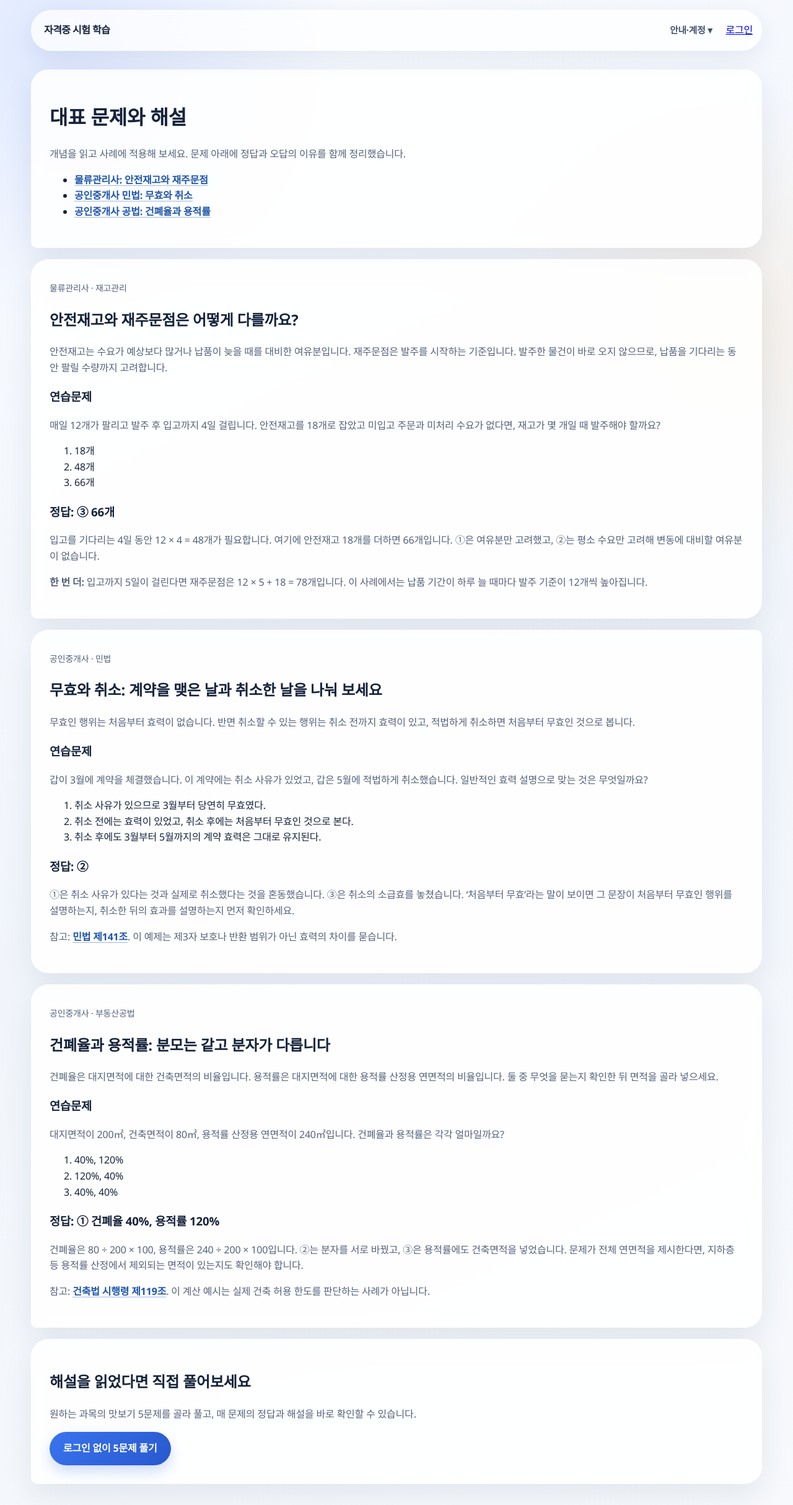
After one commit to noh73010/education-webapp, a Django app: page /study-examples/ in a window 1280 px wide. The commit adds this page. Shown: the whole page at 62% size. Run offline with Django 5.2, Linux system fonts and the light colour scheme.

Commit message:
Publish free study examples and explanations

```diff
--- a/core/templates/core/landing.html
+++ b/core/templates/core/landing.html
@@ -55,6 +55,12 @@
   <article><span>03</span><div><h2>다음 공부도 자연스럽게</h2><p>로그인 후 기록을 저장하고 복습을 이어가요.</p></div></article>
 </section>
 
+<section class="landing-example" aria-labelledby="public-example-title">
+  <h2 id="public-example-title">대표 문제와 해설 보기</h2>
+  <p>안전재고, 무효와 취소, 건폐율과 용적률을 사례로 공부해 보세요. 로그인 없이 읽을 수 있습니다.</p>
+  <a class="sub-button" href="{% url 'study_examples' %}">대표 문제와 해설 보기</a>
+</section>
+
 <section class="subject-selection" aria-labelledby="subject-selection-title">
   <div class="subject-section-heading">
     <h2 id="subject-selection-title">자격증 선택 · 본격적으로 공부하기</h2>
--- /dev/null
+++ b/core/templates/core/study_examples.html
@@ -0,0 +1,57 @@
+{% extends 'core/base.html' %}
+{% block title %}물류관리사·공인중개사 대표 문제와 해설 | 합격한걸음{% endblock %}
+{% block meta_description %}안전재고와 재주문점, 무효와 취소, 건폐율과 용적률을 사례와 연습문제로 공부하세요.{% endblock %}
+{% block meta_robots %}index, follow{% endblock %}
+{% block content %}
+<main class="page-shell compact-page">
+  <header class="card">
+    <h1>대표 문제와 해설</h1>
+    <p>개념을 읽고 사례에 적용해 보세요. 문제 아래에 정답과 오답의 이유를 함께 정리했습니다.</p>
+    <nav aria-label="공개 학습 자료 목차">
+      <ul>
+        <li><a href="#inventory">물류관리사: 안전재고와 재주문점</a></li>
+        <li><a href="#contract">공인중개사 민법: 무효와 취소</a></li>
+        <li><a href="#floor-area">공인중개사 공법: 건폐율과 용적률</a></li>
+      </ul>
+    </nav>
+  </header>
+  <article class="card" id="inventory">
+    <p class="meta-text">물류관리사 · 재고관리</p>
+    <h2>안전재고와 재주문점은 어떻게 다를까요?</h2>
+    <p>안전재고는 수요가 예상보다 많거나 납품이 늦을 때를 대비한 여유분입니다. 재주문점은 발주를 시작하는 기준입니다. 발주한 물건이 바로 오지 않으므로, 납품을 기다리는 동안 팔릴 수량까지 고려합니다.</p>
+    <h3>연습문제</h3>
+    <p>매일 12개가 팔리고 발주 후 입고까지 4일 걸립니다. 안전재고를 18개로 잡았고 미입고 주문과 미처리 수요가 없다면, 재고가 몇 개일 때 발주해야 할까요?</p>
+    <ol><li>18개</li><li>48개</li><li>66개</li></ol>
+    <h3>정답: ③ 66개</h3>
+    <p>입고를 기다리는 4일 동안 12 × 4 = 48개가 필요합니다. 여기에 안전재고 18개를 더하면 66개입니다. ①은 여유분만 고려했고, ②는 평소 수요만 고려해 변동에 대비할 여유분이 없습니다.</p>
+    <p><strong>한 번 더:</strong> 입고까지 5일이 걸린다면 재주문점은 12 × 5 + 18 = 78개입니다. 이 사례에서는 납품 기간이 하루 늘 때마다 발주 기준이 12개씩 높아집니다.</p>
+  </article>
+  <article class="card" id="contract">
+    <p class="meta-text">공인중개사 · 민법</p>
+    <h2>무효와 취소: 계약을 맺은 날과 취소한 날을 나눠 보세요</h2>
+    <p>무효인 행위는 처음부터 효력이 없습니다. 반면 취소할 수 있는 행위는 취소 전까지 효력이 있고, 적법하게 취소하면 처음부터 무효인 것으로 봅니다.</p>
+    <h3>연습문제</h3>
+    <p>갑이 3월에 계약을 체결했습니다. 이 계약에는 취소 사유가 있었고, 갑은 5월에 적법하게 취소했습니다. 일반적인 효력 설명으로 맞는 것은 무엇일까요?</p>
+    <ol><li>취소 사유가 있으므로 3월부터 당연히 무효였다.</li><li>취소 전에는 효력이 있었고, 취소 후에는 처음부터 무효인 것으로 본다.</li><li>취소 후에도 3월부터 5월까지의 계약 효력은 그대로 유지된다.</li></ol>
+    <h3>정답: ②</h3>
+    <p>①은 취소 사유가 있다는 것과 실제로 취소했다는 것을 혼동했습니다. ③은 취소의 소급효를 놓쳤습니다. ‘처음부터 무효’라는 말이 보이면 그 문장이 처음부터 무효인 행위를 설명하는지, 취소한 뒤의 효과를 설명하는지 먼저 확인하세요.</p>
+    <p>참고: <a href="https://www.law.go.kr/법령/민법/제141조">민법 제141조</a>. 이 예제는 제3자 보호나 반환 범위가 아닌 효력의 차이를 묻습니다.</p>
+  </article>
+  <article class="card" id="floor-area">
+    <p class="meta-text">공인중개사 · 부동산공법</p>
+    <h2>건폐율과 용적률: 분모는 같고 분자가 다릅니다</h2>
+    <p>건폐율은 대지면적에 대한 건축면적의 비율입니다. 용적률은 대지면적에 대한 용적률 산정용 연면적의 비율입니다. 둘 중 무엇을 묻는지 확인한 뒤 면적을 골라 넣으세요.</p>
+    <h3>연습문제</h3>
+    <p>대지면적이 200㎡, 건축면적이 80㎡, 용적률 산정용 연면적이 240㎡입니다. 건폐율과 용적률은 각각 얼마일까요?</p>
+    <ol><li>40%, 120%</li><li>120%, 40%</li><li>40%, 40%</li></ol>
+    <h3>정답: ① 건폐율 40%, 용적률 120%</h3>
+    <p>건폐율은 80 ÷ 200 × 100, 용적률은 240 ÷ 200 × 100입니다. ②는 분자를 서로 바꿨고, ③은 용적률에도 건축면적을 넣었습니다. 문제가 전체 연면적을 제시한다면, 지하층 등 용적률 산정에서 제외되는 면적이 있는지도 확인해야 합니다.</p>
+    <p>참고: <a href="https://www.law.go.kr/법령/건축법시행령/제119조">건축법 시행령 제119조</a>. 이 계산 예시는 실제 건축 허용 한도를 판단하는 사례가 아닙니다.</p>
+  </article>
+  <section class="card">
+    <h2>해설을 읽었다면 직접 풀어보세요</h2>
+    <p>원하는 과목의 맛보기 5문제를 골라 풀고, 매 문제의 정답과 해설을 바로 확인할 수 있습니다.</p>
+    <a class="main-button" href="{% url 'guest_practice' %}">로그인 없이 5문제 풀기</a>
+  </section>
+</main>
+{% endblock %}
--- a/myproject/urls.py
+++ b/myproject/urls.py
@@ -61,6 +61,7 @@ from core.views.seo import ads_txt, robots_txt, sitemap_xml
 from core.views.visit_stats import visit_stats
 from core.views.stats import wrong_reason_attempts
 from core.views.guest_practice import guest_practice
+from django.views.generic import TemplateView
 
 from core.views.efficient_learning import study_library, learning_signal, next_learning_mission
 
@@ -71,6 +72,7 @@ urlpatterns = [
     path("study-library/", study_library, name="study_library"),
     path("missions/<int:mission_id>/learning-signal/", learning_signal, name="learning_signal"),
     path("practice/", guest_practice, name="guest_practice"),
+    path("study-examples/", TemplateView.as_view(template_name="core/study_examples.html"), name="study_examples"),
     path("ads.txt", ads_txt, name="ads_txt"),
     path("robots.txt", robots_txt, name="robots_txt"),
     path("sitemap.xml", sitemap_xml, name="sitemap_xml"),
```
